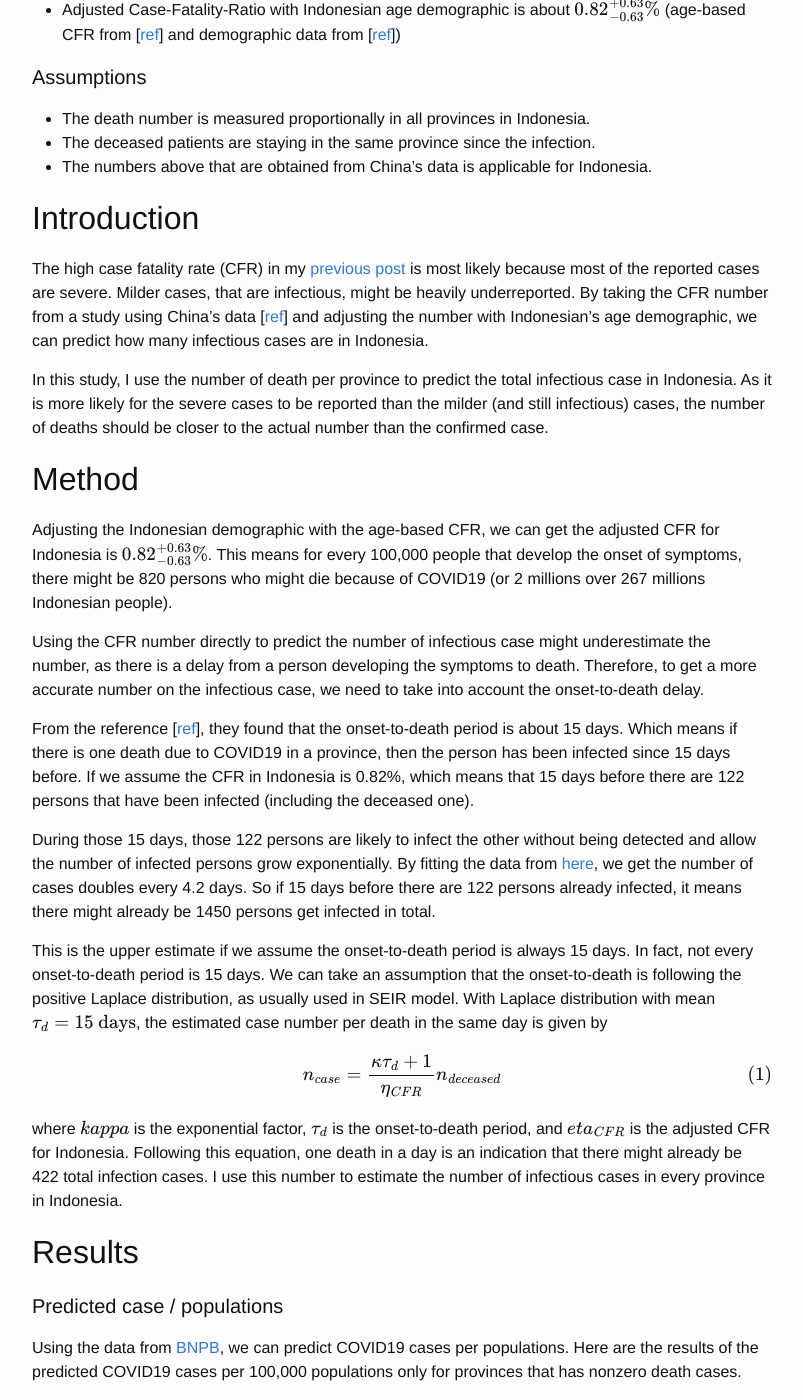
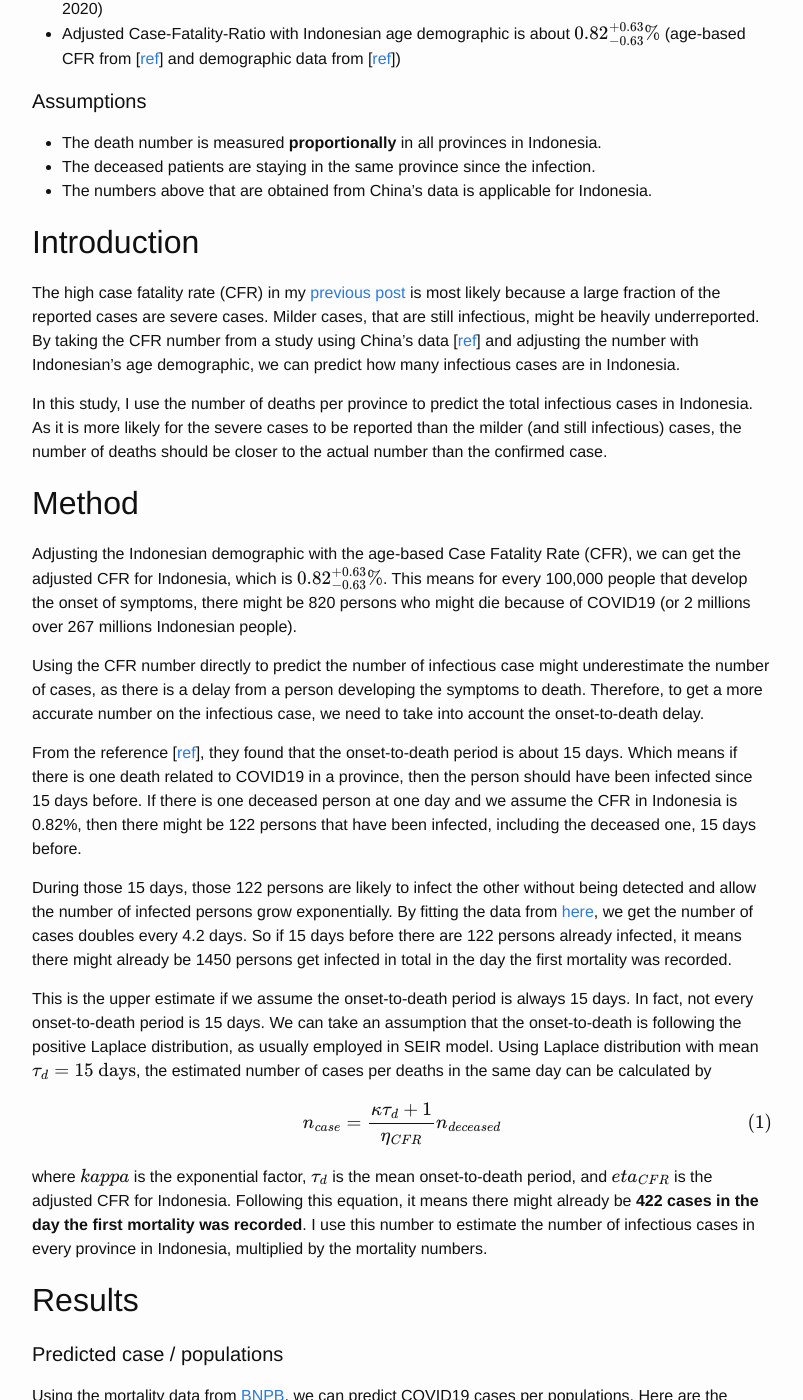
Before and after one commit to mfkasim1/mfkasim1.github.io, a Jekyll site: the page built from _posts/2020-03-26-COVID19-testing-province.markdown, in a window 1280 px wide and 1400 px high, scrolled down 652 px. Shown: the whole window, without its empty margins (238-1041 px from the left). Built offline with Jekyll 4.4.1, drawn with Linux system fonts in a browser that asks for light colours; formulas are drawn with MathJax 3; comment, search, counter and statistics services are not loaded; some of the changed text lies outside the part shown.

Commit message:
Update post

```diff
--- a/_posts/2020-03-26-COVID19-testing-province.markdown
+++ b/_posts/2020-03-26-COVID19-testing-province.markdown
@@ -13,8 +13,9 @@
 
 ## Summary
 
-With the delay-adjusted and demographic-adjusted case fatality rate, I
-predict the number of cases in every provinces in Indonesia.
+With the demographic-adjusted case fatality rate, I
+predict the number of cases in every provinces in Indonesia, incorporating the
+onset-to-death delay.
 The highest density of predicted COVID19 cases (as of 26 March 2020) are located
 in Jakarta (by significant amount), DI Yogyakarta, Bali, and Kepulauan Riau.
 The provinces that might have large ratio of predicted and reported cases (illustrating
@@ -34,7 +35,7 @@
 
 #### Assumptions
 
-* The death number is measured proportionally in all provinces in Indonesia.
+* The death number is measured **proportionally** in all provinces in Indonesia.
 * The deceased patients are staying in the same province since the infection.
 * The numbers above that are obtained from China's data is applicable for Indonesia.
 
@@ -42,15 +43,15 @@
 
 The high case fatality rate (CFR) in my
 [previous post](https://mfkasim91.github.io/2020/03/24/survival-rate-covid19-indonesia/)
-is most likely because most of the reported cases are severe.
-Milder cases, that are infectious, might be heavily underreported.
+is most likely because a large fraction of the reported cases are severe cases.
+Milder cases, that are still infectious, might be heavily underreported.
 By taking the CFR number from a study using China's data
 \[[ref](https://doi.org/10.1101/2020.03.09.20033357 )\] and adjusting the number
 with Indonesian's age demographic, we can predict how many infectious cases are
 in Indonesia.
 
-In this study, I use the number of death per province to predict the total
-infectious case in Indonesia.
+In this study, I use the number of deaths per province to predict the total
+infectious cases in Indonesia.
 As it is more likely for the severe cases to be reported than the milder
 (and still infectious) cases,
 the number of deaths should be closer to the actual number than the
@@ -58,73 +59,76 @@
 
 ## Method
 
-Adjusting the Indonesian demographic with the age-based CFR,
-we can get the adjusted CFR for Indonesia is \\(0.82^{+0.63}\_{-0.63}\%\\).
+Adjusting the Indonesian demographic with the age-based Case Fatality Rate (CFR),
+we can get the adjusted CFR for Indonesia, which is \\(0.82^{+0.63}\_{-0.63}\%\\).
 This means for every 100,000 people that develop the onset of symptoms, there
 might be 820 persons who might die because of COVID19 (or 2 millions over
 267 millions Indonesian people).
 
 Using the CFR number directly to predict the number of infectious case might
-underestimate the number, as there is a delay from a person developing the
+underestimate the number of cases, as there is a delay from a person developing the
 symptoms to death.
 Therefore, to get a more accurate number on the infectious case, we need to take
 into account the onset-to-death delay.
 
 From the reference \[[ref](https://doi.org/10.3390/jcm9020538)\], they found that
 the onset-to-death period is about 15 days.
-Which means if there is one death due to COVID19 in a province, then the person
-has been infected since 15 days before.
-If we assume the CFR in Indonesia is 0.82%, which means that 15 days before
-there are 122 persons that have been infected (including the deceased one).
+Which means if there is one death related to COVID19 in a province, then the person
+should have been infected since 15 days before.
+If there is one deceased person at one day and we assume the CFR in Indonesia is 0.82%,
+then there might be 122 persons that have been infected, including the deceased one,
+15 days before.
 
 During those 15 days, those 122 persons are likely to infect the other without
 being detected and allow the number of infected persons grow exponentially.
 By fitting the data from [here](https://www.worldometers.info/coronavirus/country/indonesia/),
 we get the number of cases doubles every 4.2 days.
 So if 15 days before there are 122 persons already infected, it means there might
-already be 1450 persons get infected in total.
+already be 1450 persons get infected in total in the day the first mortality
+was recorded.
 
 This is the upper estimate if we assume the onset-to-death period is always 15
 days.
 In fact, not every onset-to-death period is 15 days.
 We can take an assumption that the onset-to-death is following the positive Laplace
-distribution, as usually used in SEIR model.
-With Laplace distribution with mean \\(\tau_d = 15\ \mathrm{days}\\), the estimated
-case number per death in the same day is given by
+distribution, as usually employed in SEIR model.
+Using Laplace distribution with mean \\(\tau_d = 15\ \mathrm{days}\\), the estimated
+number of cases per deaths in the same day can be calculated by
 
 $$\begin{equation}
 n_{case} = \frac{\kappa \tau_d + 1}{\eta_{CFR}} n_{deceased}
 \end{equation}$$
 
-where \\(kappa\\) is the exponential factor, \\(\tau\_d\\) is the onset-to-death
+where \\(kappa\\) is the exponential factor, \\(\tau\_d\\) is the mean onset-to-death
 period, and \\(eta\_{CFR}\\) is the adjusted CFR for Indonesia.
-Following this equation, one death in a day is an indication that there might
-already be 422 total infection cases.
+Following this equation, it means there might already be **422 cases in the day
+the first mortality was recorded**.
 I use this number to estimate the number of infectious cases in every province in
-Indonesia.
+Indonesia, multiplied by the mortality numbers.
 
 ## Results
 
 #### Predicted case / populations
 
-Using the data from [BNPB](http://covid19.bnpb.go.id/), we can predict COVID19
+Using the mortality data from [BNPB](http://covid19.bnpb.go.id/), we can predict COVID19
 cases per populations.
-Here are the results of the predicted COVID19 cases per 100,000 populations only
-for provinces that has nonzero death cases.
+Here are the results of the predicted COVID19 cases per 100,000 populations
+**only for provinces that has nonzero death cases**.
 
 <img title="Predicted COVID19 case / 100,000 populations" src="{{ site.baseurl }}/assets/idcovid19/predicted-case-per-pop.png" width="100%"/>
 
 We can see that **Jakarta** has much higher case density than other provinces.
-The case density in Jakarta is predicted to be 190 cases / 100,000 populations.
-If we remove Jakarta from the graph, we can see other provinces numbers more
+The case density in Jakarta is predicted to be 190 cases / 100,000 populations
+(or 19,000 if we assume there are 10 million people in Jakarta).
+If we remove Jakarta from the graph, we can see the numbers for other provinces more
 clearly.
 
 <img title="Predicted COVID19 case / 100,000 populations without Jakarta" src="{{ site.baseurl }}/assets/idcovid19/predicted-case-per-pop-wo-jakarta.png" width="100%"/>
 
 The top-3 provinces (outside Jakarta) that have the highest density of predicted cases
 are **DI Yogyakarta, Bali, and Kepulauan Riau**.
-Kepulauan Riau is the only province with less than 2 millions populations which has recorded deaths.
-That makes it the top-3 provinces (outside Jakarta) that have the highest predicted case density.
+Kepulauan Riau is the only province with less than 2 millions populations which has a recorded death.
+That makes it the top-3 provinces (outside Jakarta) with the highest predicted case density.
 
 #### Predicted case / confirmed case
 
@@ -134,10 +138,12 @@
 <img title="Predicted COVID19 case / confirmed cases" src="{{ site.baseurl }}/assets/idcovid19/predicted-case-per-conf.png" width="100%"/>
 
 From the plots above, we can see that the number of reported cases in **Bali and
-Kepulauan Riau** might be significantly underreported.
+Kepulauan Riau** might be significantly underreported (the actual number might be
+more than 80 times larger than the reported number).
 The predicted unreported fraction for provinces in Jawa is not as bad as those
 two provinces, however, **Jawa Tengah, Jawa Barat, and DI Yogyakarta** is predicted
-to have large portion of undetected cases.
+to have large portion of undetected cases (with the predicted number is about
+40-50 times larger than the reported number).
 
 (I have to say that Sulawesi Selatan, where I come from, is performing really well
 in detecting the cases)
```
Also changed, not shown: other parts of _posts/2020-03-26-COVID19-testing-province.markdown (+1 -1 lines).
